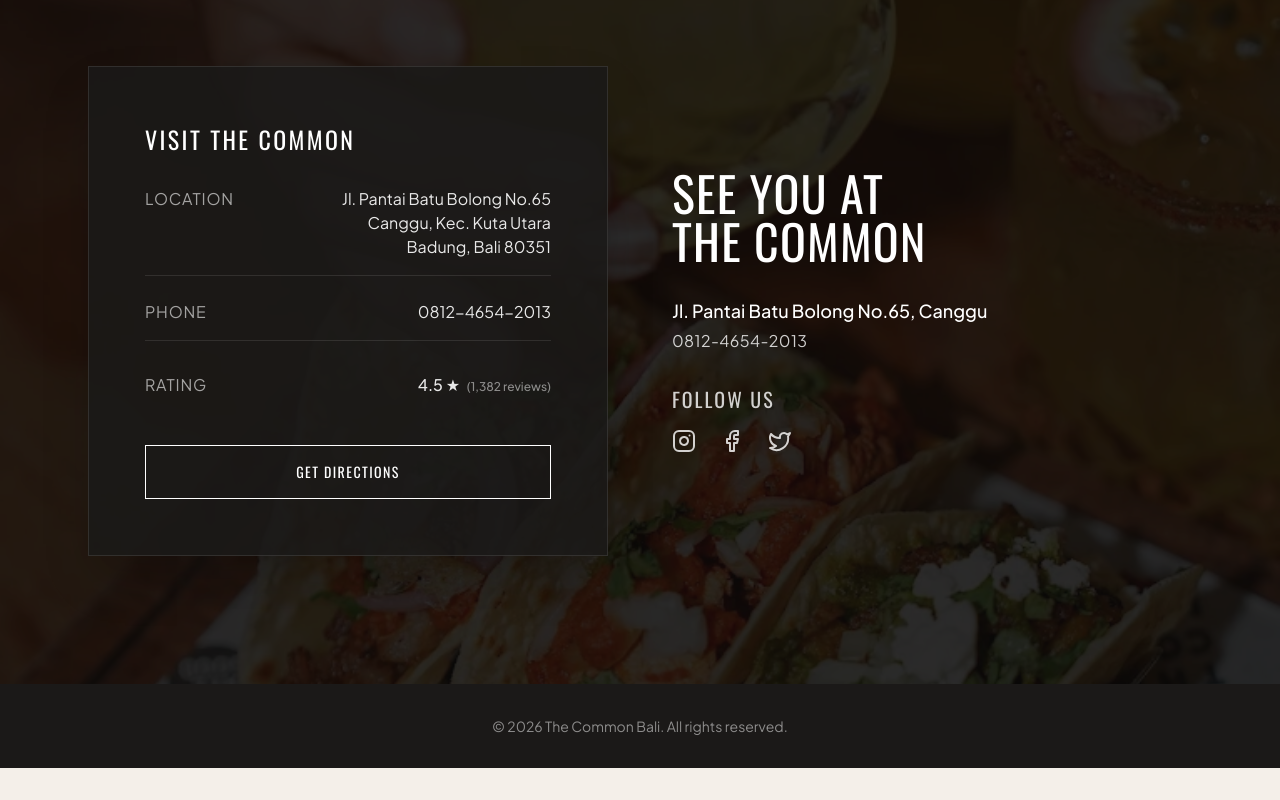
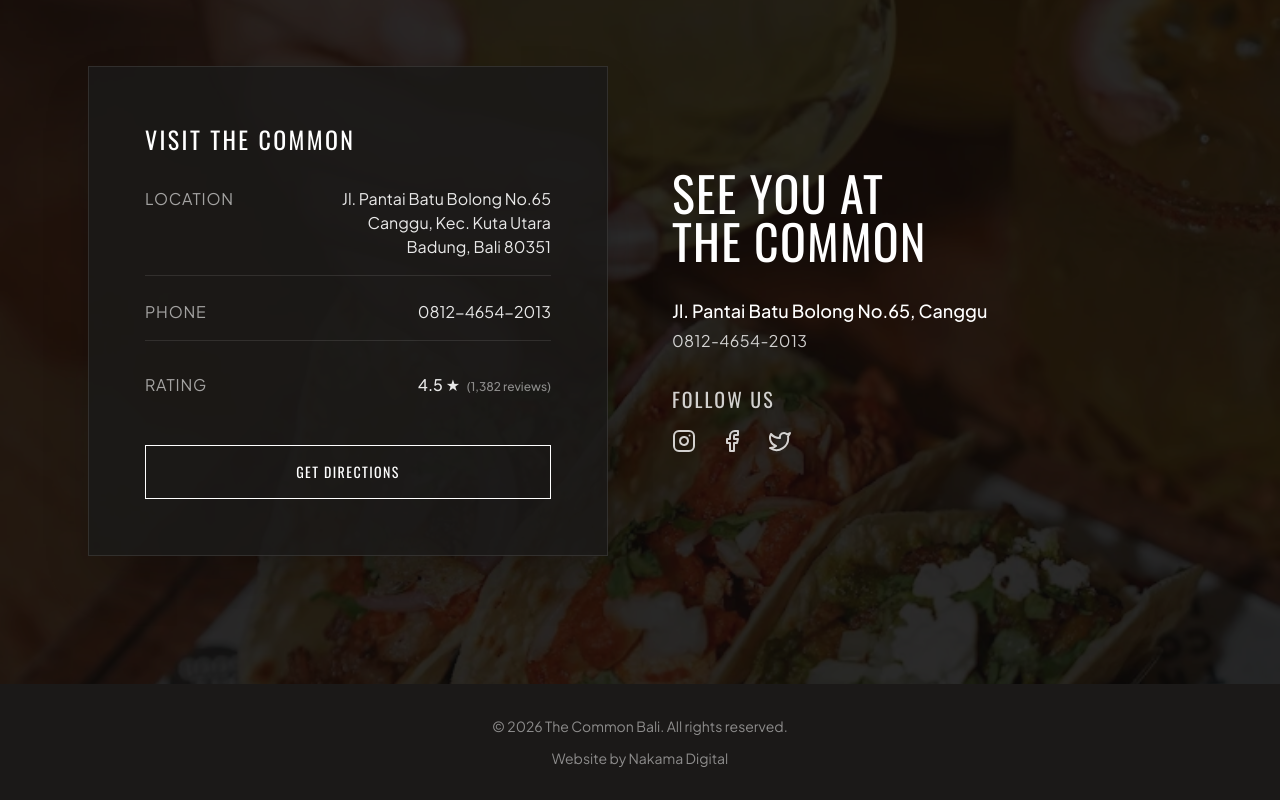
Before and after one commit to barrack3030-wq/tHE-COMMON-CAFE, a React (Vite) app: page / in a window 1280 px wide. Shown: the part 3866-4666 px from the top of the page. Before the commit the page ends 4634 px from the top, so only its background shows below. Built offline with nearby package versions, Linux system fonts and the light colour scheme.

Commit message:
Add transparent Nakama Digital website credit

```diff
--- a/src/App.tsx
+++ b/src/App.tsx
@@ -238,7 +238,7 @@ export default function App() {
         </div>
       </section>
 
-      <footer className="bg-dark text-white/50 py-8 px-6 text-center text-sm font-sans"><p>© {new Date().getFullYear()} The Common Bali. All rights reserved.</p></footer>
+      <footer className="bg-dark text-white/50 py-8 px-6 text-center text-sm font-sans"><p>© {new Date().getFullYear()} The Common Bali. All rights reserved.</p><a href="https://nakamadigital.biz.id/" target="_blank" rel="noopener noreferrer" className="inline-block mt-3 hover:text-white transition-colors">Website by Nakama Digital</a></footer>
     </div>
   );
 }
```
